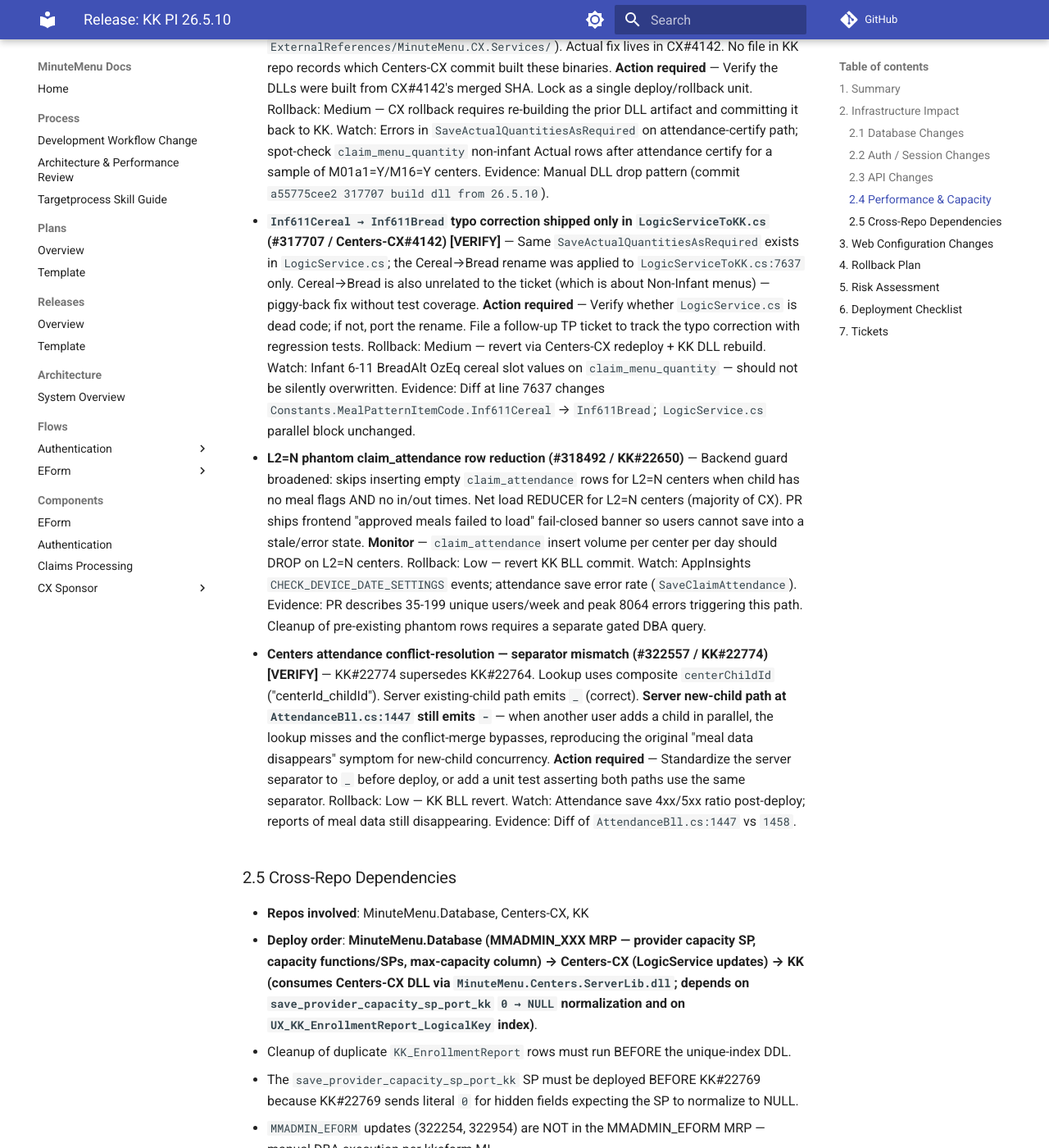
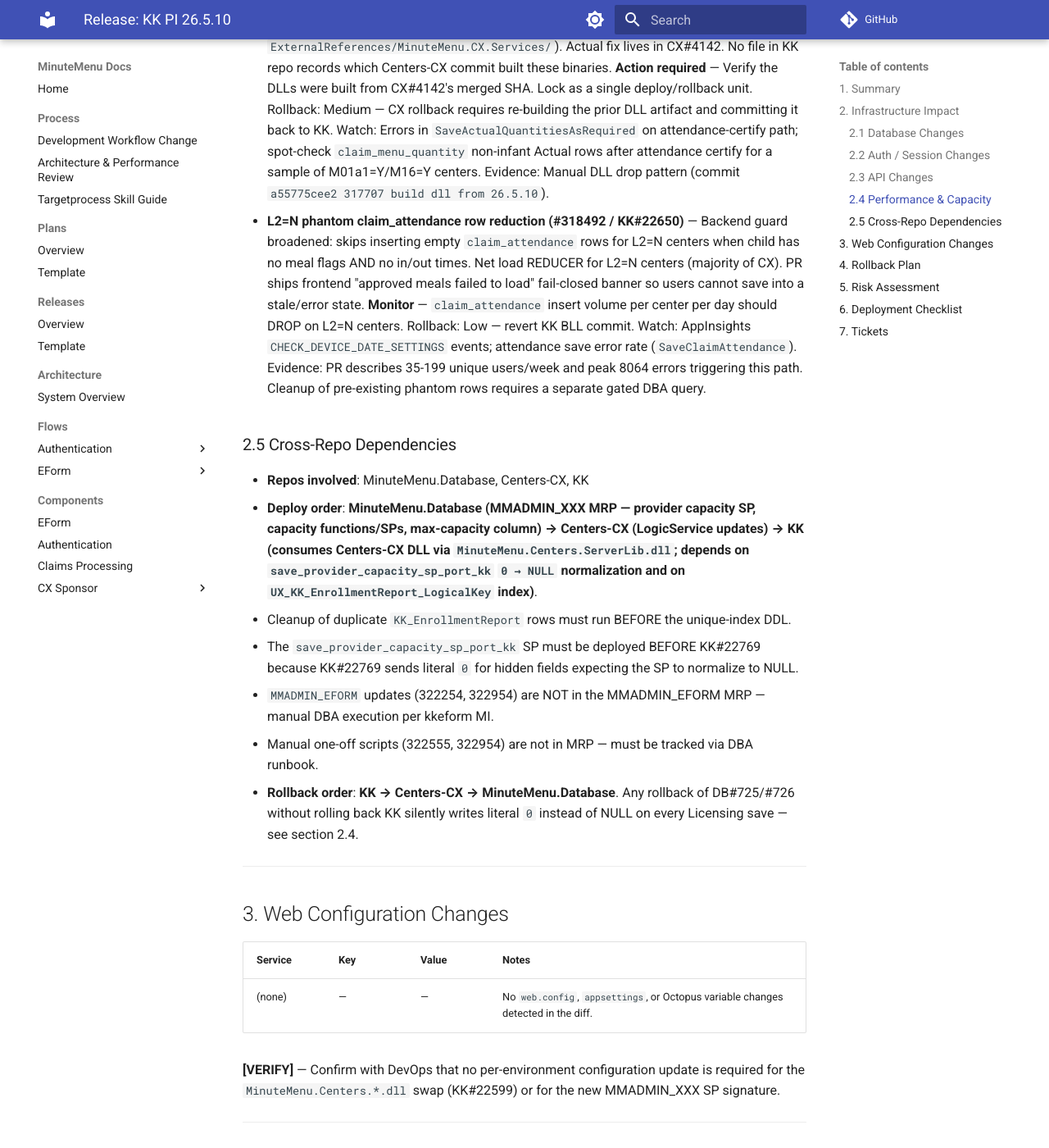
Before and after one commit to MinuteMenu/docs, an MkDocs documentation site: the page built from docs/releases/2026-05/release-26.5.10-release-note.md, in a window 1280 px wide and 1400 px high, scrolled down 5367 px. Shown: the whole window at 82% size. Built offline with MkDocs 1.6.1 and Material for MkDocs 9.7.7, drawn with Linux system fonts in a browser that asks for light colours; comment, search, counter and statistics services are not loaded.

Commit message:
Update release-26.5.10-release-note.md

```diff
--- a/docs/releases/2026-05/release-26.5.10-release-note.md
+++ b/docs/releases/2026-05/release-26.5.10-release-note.md
@@ -100,23 +100,12 @@
   Watch: Errors in `SaveActualQuantitiesAsRequired` on attendance-certify path; spot-check `claim_menu_quantity` non-infant Actual rows after attendance certify for a sample of M01a1=Y/M16=Y centers.
   Evidence: Manual DLL drop pattern (commit `a55775cee2 317707 build dll from 26.5.10`).
 
-- **`Inf611Cereal → Inf611Bread` typo correction shipped only in `LogicServiceToKK.cs` (#317707 / Centers-CX#4142) [VERIFY]** — Same `SaveActualQuantitiesAsRequired` exists in `LogicService.cs`; the Cereal→Bread rename was applied to `LogicServiceToKK.cs:7637` only. Cereal→Bread is also unrelated to the ticket (which is about Non-Infant menus) — piggy-back fix without test coverage.
-  **Action required** — Verify whether `LogicService.cs` is dead code; if not, port the rename. File a follow-up TP ticket to track the typo correction with regression tests.
-  Rollback: Medium — revert via Centers-CX redeploy + KK DLL rebuild.
-  Watch: Infant 6-11 BreadAlt OzEq cereal slot values on `claim_menu_quantity` — should not be silently overwritten.
-  Evidence: Diff at line 7637 changes `Constants.MealPatternItemCode.Inf611Cereal` → `Inf611Bread`; `LogicService.cs` parallel block unchanged.
-
 - **L2=N phantom claim_attendance row reduction (#318492 / KK#22650)** — Backend guard broadened: skips inserting empty `claim_attendance` rows for L2=N centers when child has no meal flags AND no in/out times. Net load REDUCER for L2=N centers (majority of CX). PR ships frontend "approved meals failed to load" fail-closed banner so users cannot save into a stale/error state.
   **Monitor** — `claim_attendance` insert volume per center per day should DROP on L2=N centers.
   Rollback: Low — revert KK BLL commit.
   Watch: AppInsights `CHECK_DEVICE_DATE_SETTINGS` events; attendance save error rate (`SaveClaimAttendance`).
   Evidence: PR describes 35-199 unique users/week and peak 8064 errors triggering this path. Cleanup of pre-existing phantom rows requires a separate gated DBA query.
 
-- **Centers attendance conflict-resolution — separator mismatch (#322557 / KK#22774) [VERIFY]** — KK#22774 supersedes KK#22764. Lookup uses composite `centerChildId` ("centerId_childId"). Server existing-child path emits `_` (correct). **Server new-child path at `AttendanceBll.cs:1447` still emits `-`** — when another user adds a child in parallel, the lookup misses and the conflict-merge bypasses, reproducing the original "meal data disappears" symptom for new-child concurrency.
-  **Action required** — Standardize the server separator to `_` before deploy, or add a unit test asserting both paths use the same separator.
-  Rollback: Low — KK BLL revert.
-  Watch: Attendance save 4xx/5xx ratio post-deploy; reports of meal data still disappearing.
-  Evidence: Diff of `AttendanceBll.cs:1447` vs `1458`.
 
 ### 2.5 Cross-Repo Dependencies
 
```
